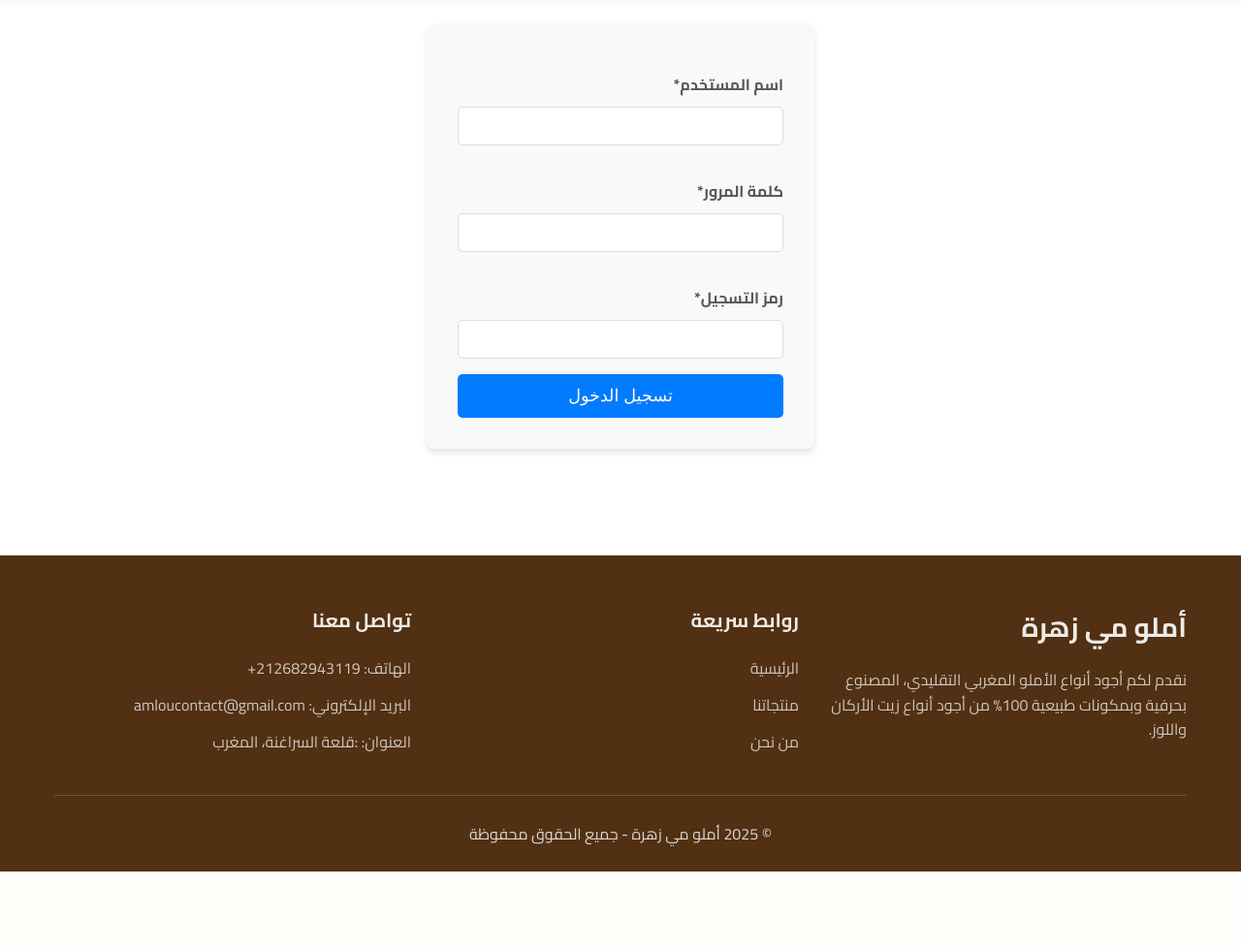
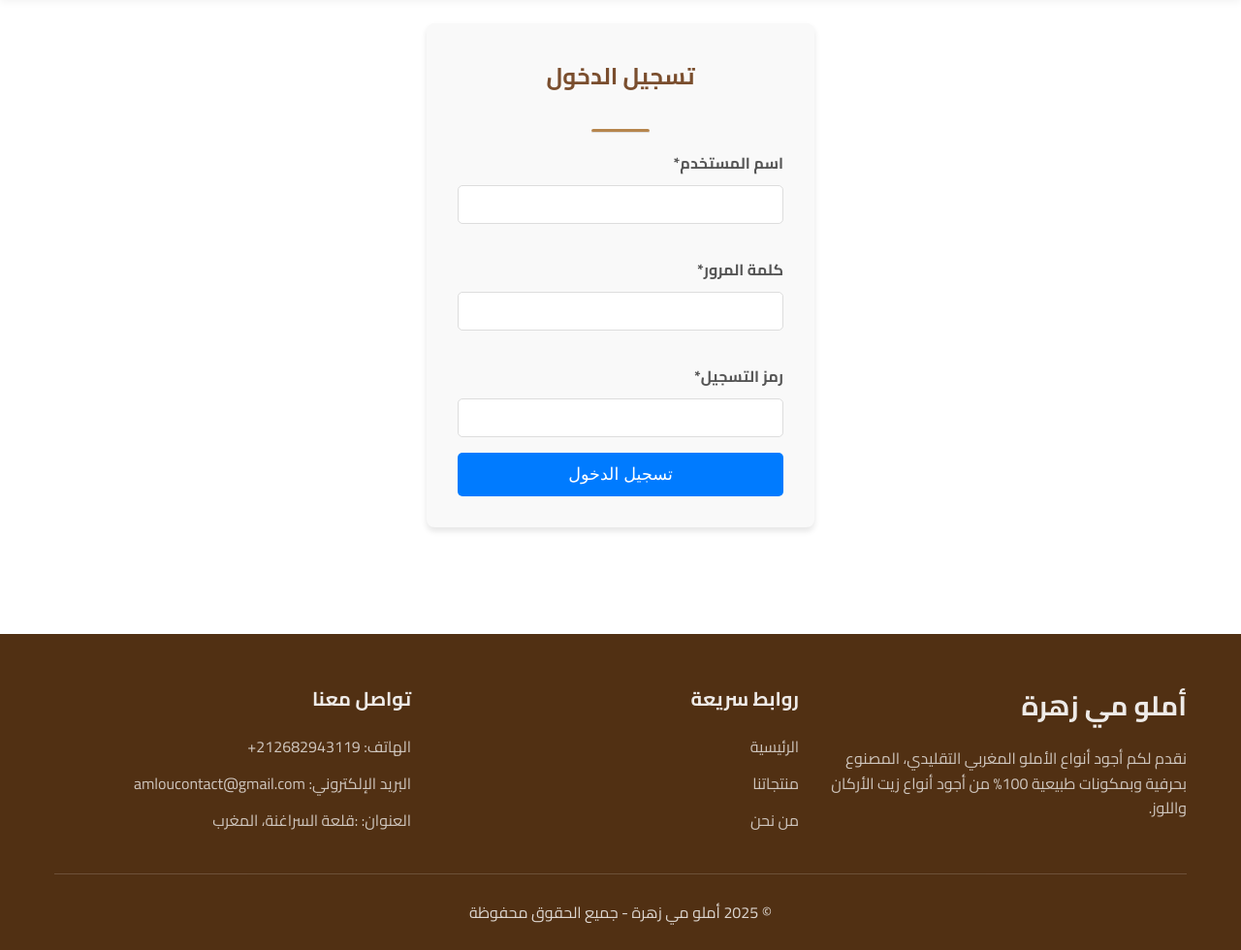
Before and after one commit to yadsashel/Amlou-MiZahra, a Flask app: page /login in a window 1280 px wide. Shown: the part 86-1066 px from the top of the page at 97% size. Before the commit the page ends 985 px from the top, so only its background shows below. Run offline with Flask 2, Linux system fonts and the light colour scheme; parts of the project's set-up code (start-up, migrations or seed data) failed here and were passed over.

Commit message:
done alhamdo lilah

```diff
--- a/static/css/styles.css
+++ b/static/css/styles.css
@@ -1057,11 +1057,11 @@ form {
 }
 
 form h2 {
-  text-align: center;
-  font-size: 1.5rem;
-  margin-bottom: 1.5rem;
-  color: #333;
+    text-align: center;
+    color: #7A4E2E;
+    margin-bottom: 1rem;
 }
+
 
 form label {
   display: block;
--- a/templates/login.html
+++ b/templates/login.html
@@ -44,7 +44,9 @@
 {% endwith %}
 
 
-<form method="POST">
+<form class="form-login" method="POST">
+    <h2>تسجيل الدخول</h2>
+    <div class="divider"></div>
     <label for="username">اسم المستخدم*</label>
     <input type="text" id="username" name="username" required />
 
```
